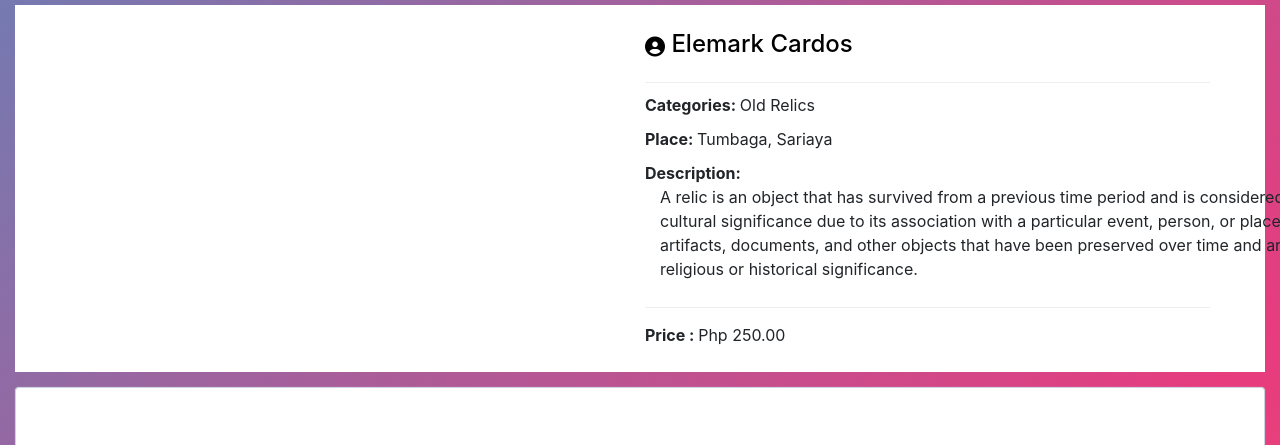
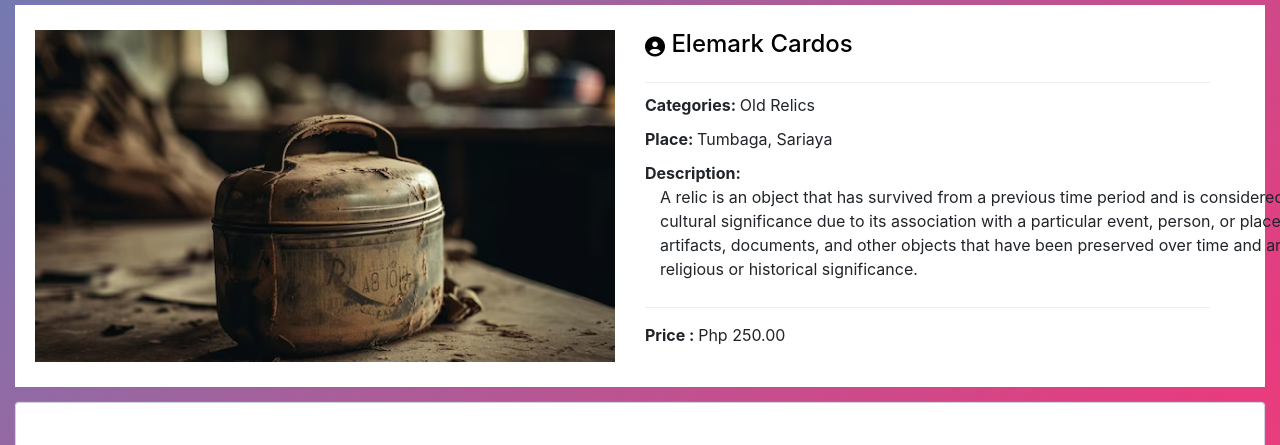
Before and after one commit to KimbVill/EarnWaste, a plain HTML site: page product.html in a window 1280 px wide. Shown: the part 61-506 px from the top of the page. Drawn offline with nearby package versions, Linux system fonts and the light colour scheme.

Commit message:
Update product.html

```diff
--- a/product.html
+++ b/product.html
@@ -99,7 +99,7 @@
                 <div class="row">
                     <div class="col-md-6 col-sm-3">
                         <div class="pro-img-details">
-                            <img src="img/old.png" alt="" height="400px">
+                            <img src="old.png" alt="" height="400px">
                         </div>
                     </div>
                     <div class="col-md-6">
```
